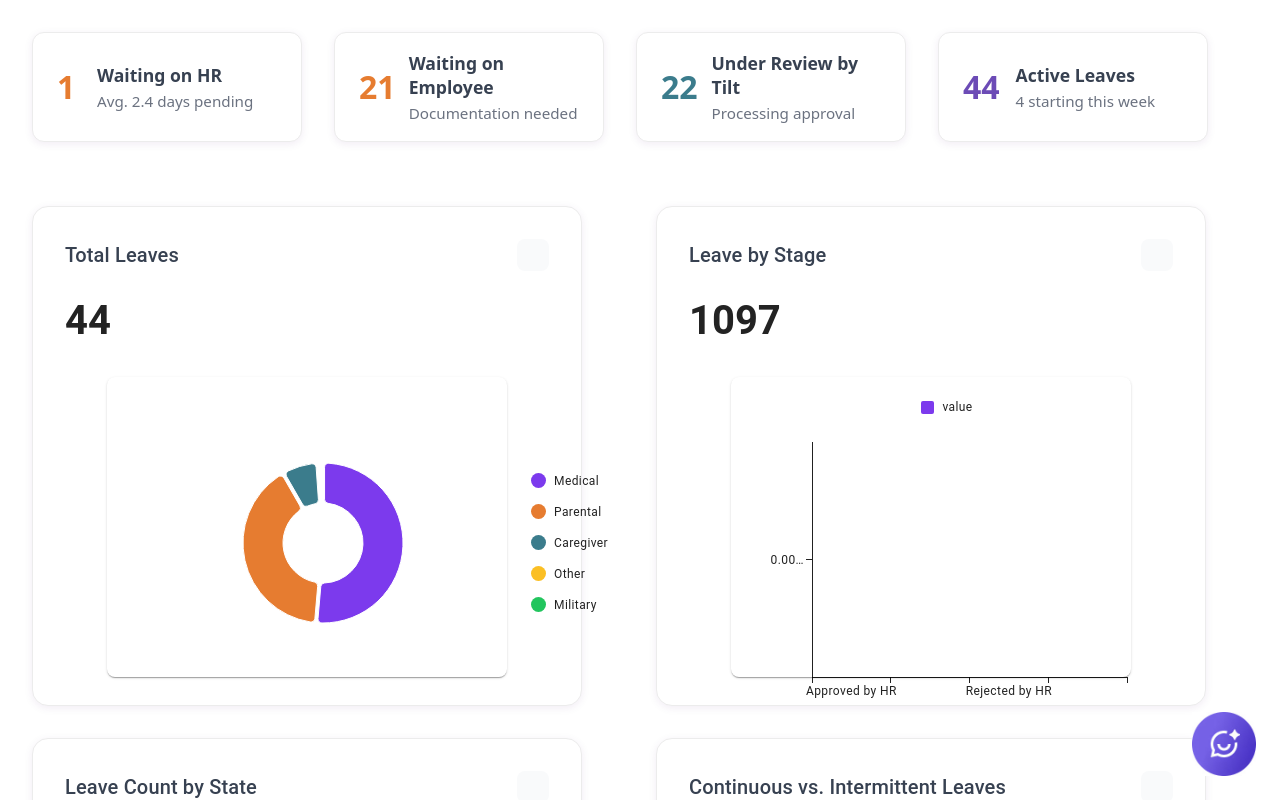
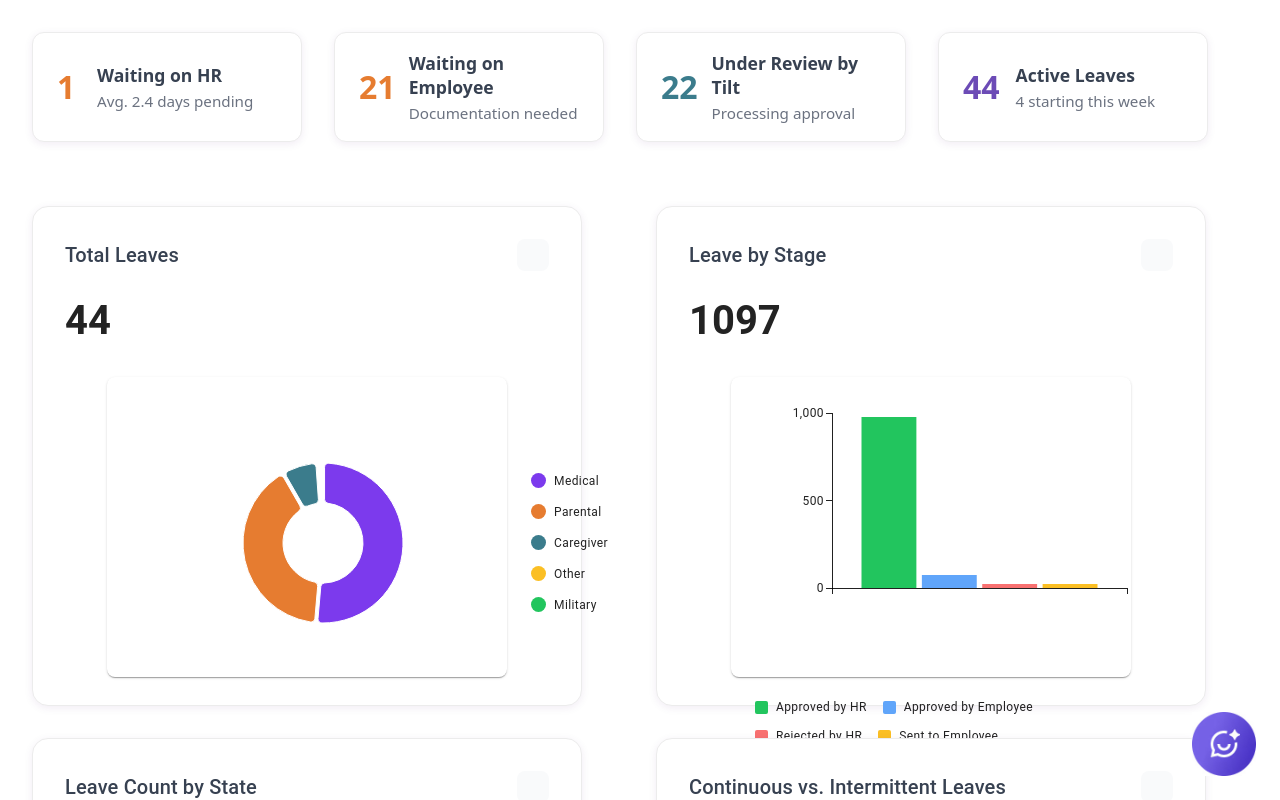
Before and after one commit to anthonyloya-slalom/mcp-chat-app-v2, a Next.js app: page /Dashboard/Dashboard in a window 1280 px wide. Shown: the top 800 px of the page. Built offline with nearby package versions, Linux system fonts and the light colour scheme; some icons are missing.

Commit message:
chart updates

```diff
--- a/package.json
+++ b/package.json
@@ -10,6 +10,8 @@
   },
   "dependencies": {
     "@anthropic-ai/bedrock-sdk": "^0.24.0",
+    "@emotion/react": "^11.14.0",
+    "@emotion/styled": "^11.14.1",
     "@mui/icons-material": "^7.3.2",
     "@mui/material": "^7.3.2",
     "@mui/x-charts": "^8.11.1",
--- a/src/components/Dashboard/Chart/Chart.tsx
+++ b/src/components/Dashboard/Chart/Chart.tsx
@@ -5,6 +5,7 @@ import {
   PieChartProps,
   BarChart,
   BarChartProps,
+  ChartsColorPalette,
 } from "@mui/x-charts";
 
 type ChartType = "pie" | "donut" | "bar";
@@ -55,17 +56,19 @@ export default function Chart({
     },
   ];
 
-  const barSeries = [
-    {
-      data: data.map((d) => d[barDataKey]),
-      label: barDataKey,
-      color: colors[0],
-    },
-  ];
+  // Create individual series for each bar to enable different colors
+  const barSeries = data.map((item, index) => ({
+    data: data.map((d, i) => i === index ? d[barDataKey] : null),
+    label: item[barXAxisKey],
+    color: colors[index % colors.length],
+    valueFormatter: (value: number | null) => value ? value.toString() : '',
+  }));
+
   const barXAxis = [
     {
-      data: data.map((d) => d[barXAxisKey]),
-      scaleType: "band",
+      data: data.map(() => ''), // Empty labels for x-axis
+      scaleType: "band" as const,
+      tickLabelStyle: { fontSize: 0 }, // Hide tick labels
     },
   ];
 
@@ -88,6 +91,13 @@ export default function Chart({
           xAxis={barXAxis}
           width={typeof width === "number" ? width : 300}
           height={typeof height === "number" ? height : 220}
+          slotProps={{
+            legend: {
+              direction: 'horizontal',
+              position: { vertical: 'bottom', horizontal: 'center' },
+            },
+          }}
+          margin={{ top: 20, right: 20, bottom: 80, left: 40 }}
         />
       )}
     </Box>
--- a/src/pages/Dashboard/Dashboard.tsx
+++ b/src/pages/Dashboard/Dashboard.tsx
@@ -40,41 +40,10 @@ const chartData4 = [
 
 const leaveByStage = mockChartData.data[0].leave_by_stage_chart;
 const barChartData = [
-  {
-    stage: "Approved by HR",
-    "Approved by HR": leaveByStage.approved_hr.employees,
-    "Approved by Employee": 0,
-    "Rejected by HR": 0,
-    "Sent to Employee": 0,
-  },
-  {
-    stage: "Approved by Employee",
-    "Approved by HR": 0,
-    "Approved by Employee": leaveByStage.approved_employee.employees,
-    "Rejected by HR": 0,
-    "Sent to Employee": 0,
-  },
-  {
-    stage: "Rejected by HR",
-    "Approved by HR": 0,
-    "Approved by Employee": 0,
-    "Rejected by HR": leaveByStage.rejected_hr.employees,
-    "Sent to Employee": 0,
-  },
-  {
-    stage: "Sent to Employee",
-    "Approved by HR": 0,
-    "Approved by Employee": 0,
-    "Rejected by HR": 0,
-    "Sent to Employee": leaveByStage.sent_to_employee.employees,
-  },
-];
-
-const barSeries = [
-  { dataKey: "Approved by HR", label: "Approved by HR", color: "#6c4bb6" },
-  { dataKey: "Approved by Employee", label: "Approved by Employee", color: "#22c55e" },
-  { dataKey: "Rejected by HR", label: "Rejected by HR", color: "#f87171" },
-  { dataKey: "Sent to Employee", label: "Sent to Employee", color: "#fbbf24" },
+  { name: "Approved by HR", value: leaveByStage.approved_hr.employees },
+  { name: "Approved by Employee", value: leaveByStage.approved_employee.employees },
+  { name: "Rejected by HR", value: leaveByStage.rejected_hr.employees },
+  { name: "Sent to Employee", value: leaveByStage.sent_to_employee.employees },
 ];
 
 export default function Dashboard() {
@@ -125,10 +94,9 @@ export default function Dashboard() {
 					}
 					chartType="bar"
 					chartData={barChartData}
-					barSeries={barSeries}
-					barXAxisKey="stage"
-					yAxisLabel="Number of Employees"
-					legendPosition="bottom"
+					chartColors={["#22c55e", "#60a5fa", "#f87171", "#fbbf24"]}
+					barDataKey="value"
+					barXAxisKey="name"
 				/>
 				<ChartCard
 					title="Leave Count by State"
```
Also changed, not shown: 1 other file (tests, documents, lock files or other folders).
